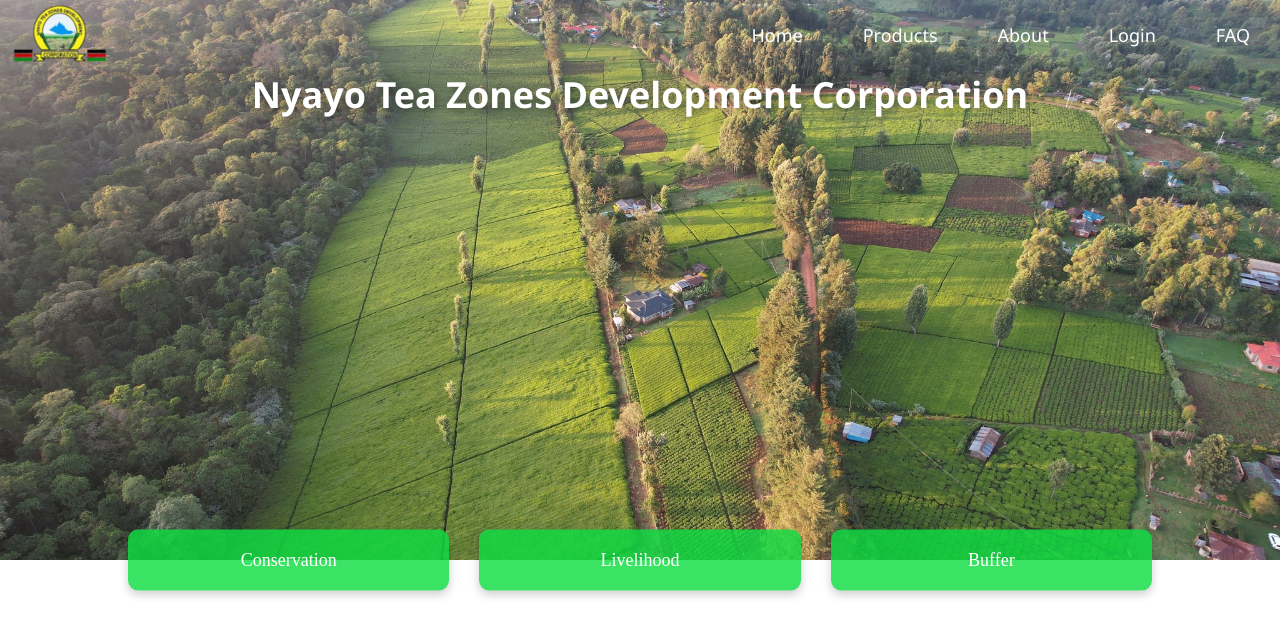
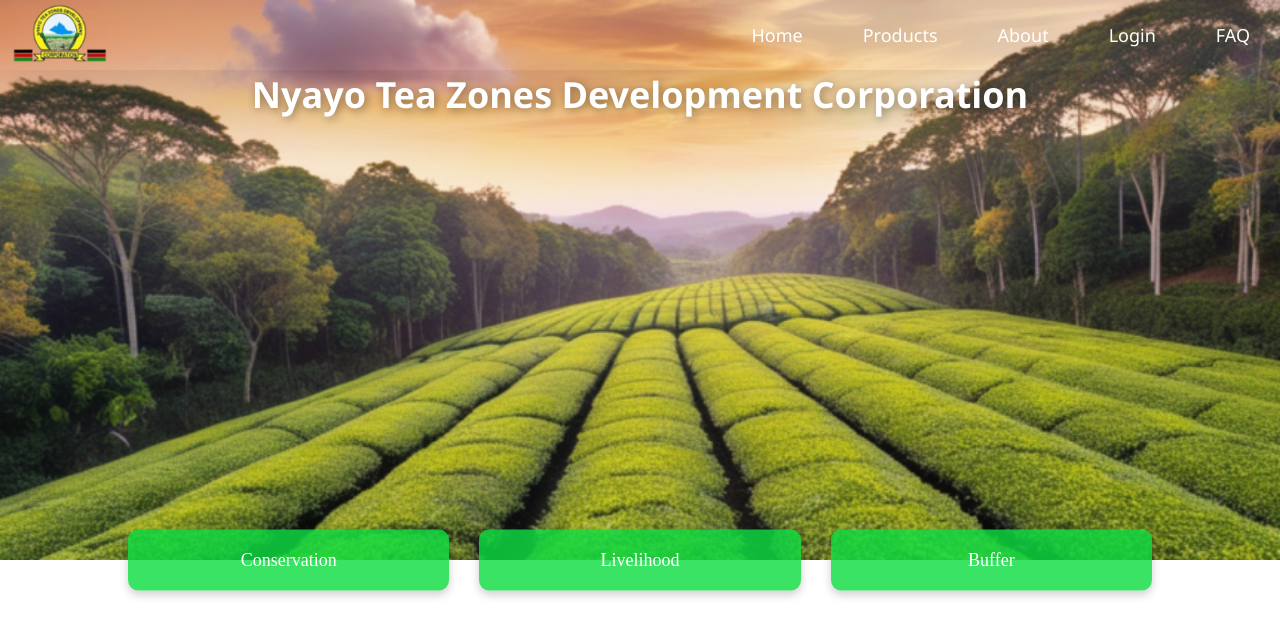
Before and after one commit to Yung-Leon/teazonesproject, a plain HTML site: page index.html in a window 1280 px wide. Drawn offline with Linux system fonts and the light colour scheme.

Commit message:
Update style.css

```diff
--- a/style.css
+++ b/style.css
@@ -10,7 +10,7 @@
     left: 0;
     width: 100vw;
     height: 70vh;
-    background-image: url(buffer.jpg);
+    background-image: url(a.png);
     background-position: center;
     background-repeat: no-repeat;
     background-size: cover;
```
